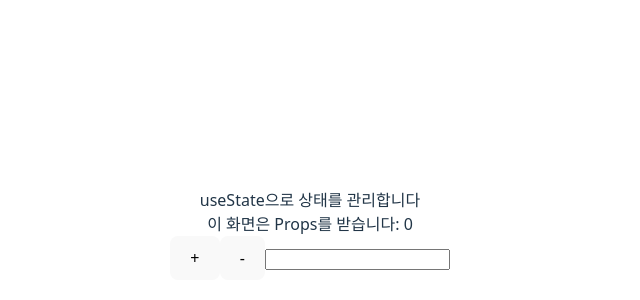
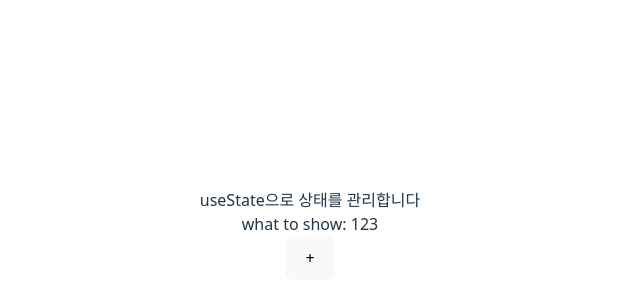
Before and after one commit to ThePott/NXRBootCamp-react-lecture, a React (Vite) app: page / in a window 1280 px wide. Shown: the part 166-466 px from the top of the page, without its empty margins (330-970 px from the left). Built offline with nearby package versions, Linux system fonts and the light colour scheme.

Commit message:
✨ 3-5 React 상태 변경 특징 - 상태 변경 함수에 같은 게 들어오면 리렌더링하지 않는다 - 참조 자료는 주소로 같은지 다른지를 판단한다

```diff
--- a/src/App.jsx
+++ b/src/App.jsx
@@ -5,99 +5,37 @@ import React, { Component, useState } from 'react'
 
 // 상태 끌어올리기 함수형 컴포넌트
 
-const CountDisplay = ({ count }) => {
+const Display = ({ whatToShow }) => {
   return (
-    <div>이 화면은 Props를 받습니다: {count}</div>
+    <div>what to show: {whatToShow}</div>
   )
 }
 
-const PlusButton = ({ setCount }) => {
+const PushButton = ({ array, setArray }) => {
+  const push = () => {
+    // ---- 잘못된 코드
+    array.push(9)
+    setArray(array) // <-- 이렇게 하면 같은 참조 주소가 들어가니 같은 값이라 판단하여 리렌더링이 안 된다.
+    // ---- 여기까지
+    setArray((prev) => [...prev, 9]) // <--- 이렇게 주소가 다른 새로운 배열을 넣어야
+  }
+
   return (
-    <button onClick={() => setCount((prev) => prev + 1)}>+</button>
-  )
-}
-
-const MinusButton = ({ setCount }) => {
-  return (
-    <button onClick={() => setCount((prev) => prev - 1)}>-</button>
-  )
-}
-
-const CounterInput = ({ setCount }) => {
-  return (
-    <input type="number" onKeyUp={(event) => setCount(event.target.value)} />
+    <button onClick={push}>+</button>
   )
 }
 
 const App = () => {
-  const [count, setCount] = useState(0)
+  const [array, setArray] = useState([1, 2, 3])
 
   return (
     <>
       <div>useState으로 상태를 관리합니다</div>
-      <CountDisplay count={count} />
+      <Display whatToShow={array} />
 
-      <PlusButton setCount={setCount} />
-      <MinusButton setCount={setCount} />
-
-      <CounterInput setCount={setCount} />
+      <PushButton array={array} setArray={setArray} />
     </>
   )
 }
 
-//// 상태 끌어올리기 클래스형 컴포넌트
-// class CountDisplay extends Component {
-//   //// 생략 가능
-//   // constructor(props) {
-//   //   super(props)
-//   // }
-
-//   render() {
-//     console.log("---- props in class component:", this.props)
-//     return (
-//       <div>이 화면은 Props를 받습니다: {this.props.counter}</div>
-//     )
-//   }
-// }
-
-// class PlusButton extends Component {
-//   render() {
-//     return (
-//       <>
-//         <button onClick={this.props.increase}>+</button>
-//       </>
-//     )
-//   }
-// }
-
-// class MinusButton extends Component {
-//   render() {
-//     return (
-//       <>
-//         <button onClick={this.props.decrease}>-</button>
-//       </>
-//     )
-//   }
-// }
-
-// class App extends Component {
-//   state = { counter: 0 }
-
-//   // useState와 달리 prev가 주어지지 않기에 미리 함수를 작성하고 내려보낸다.
-//   increase = () => this.setState({counter: this.state.counter + 1})
-//   decrease = () => this.setState({counter: this.state.counter - 1})
-
-//   render() {
-//     return (
-//       <>
-//         <div>asdf</div>
-//         <CountDisplay counter={this.state.counter} />
-
-//         <PlusButton increase={this.increase} />
-//         <MinusButton decrease={this.decrease} />
-//       </>
-//     )
-//   }
-// }
-
 export default App
```
